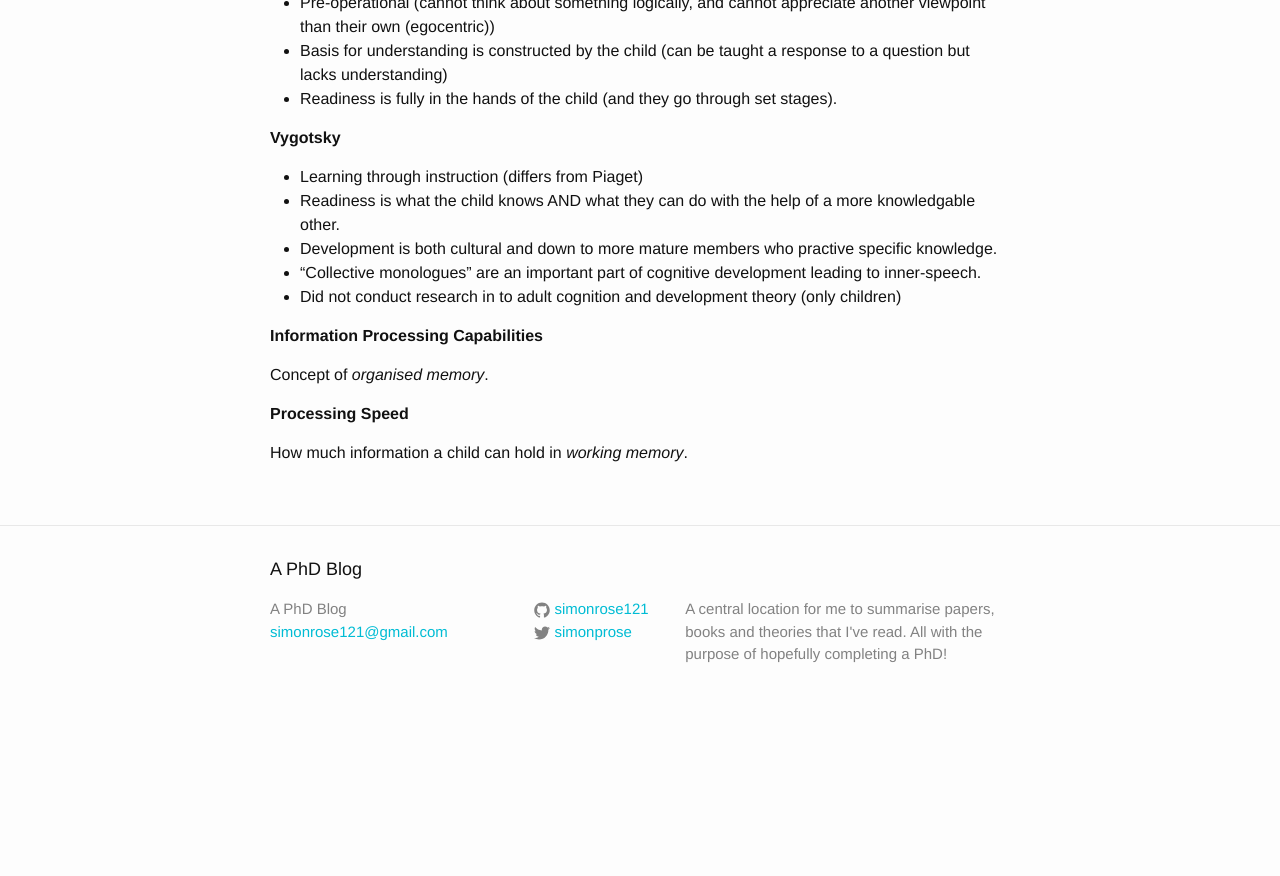
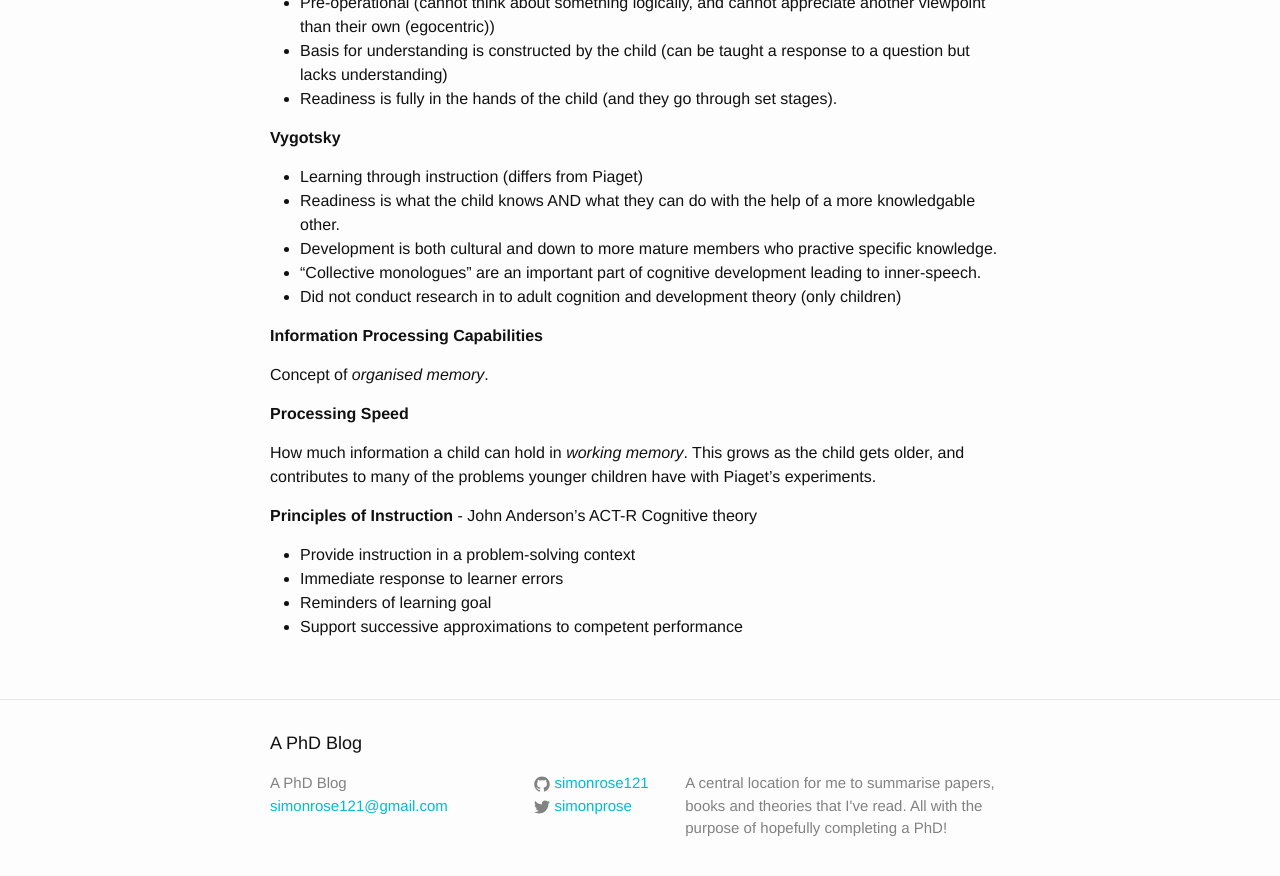
Before and after one commit to simonrose121/phd, a Jekyll site: the page built from _posts/2016-10-25-wood.md, in a window 1280 px wide and 900 px high, scrolled down 639 px. Shown: the top 876 px of the window. Built offline with Jekyll 4.4.1, drawn with Linux system fonts in a browser that asks for light colours; before the commit the page ends 1365 px from its top, so only the background shows below that.

Commit message:
Principles of instruction

```diff
--- a/_posts/2016-10-25-wood.md
+++ b/_posts/2016-10-25-wood.md
@@ -39,4 +39,10 @@ Concept of *organised memory*.
 
 **Processing Speed**
 
-How much information a child can hold in *working memory*.
+How much information a child can hold in *working memory*. This grows as the child gets older, and contributes to many of the problems younger children have with Piaget's experiments.
+
+**Principles of Instruction** - John Anderson's ACT-R Cognitive theory
+- Provide instruction in a problem-solving context
+- Immediate response to learner errors
+- Reminders of learning goal
+- Support successive approximations to competent performance
```
